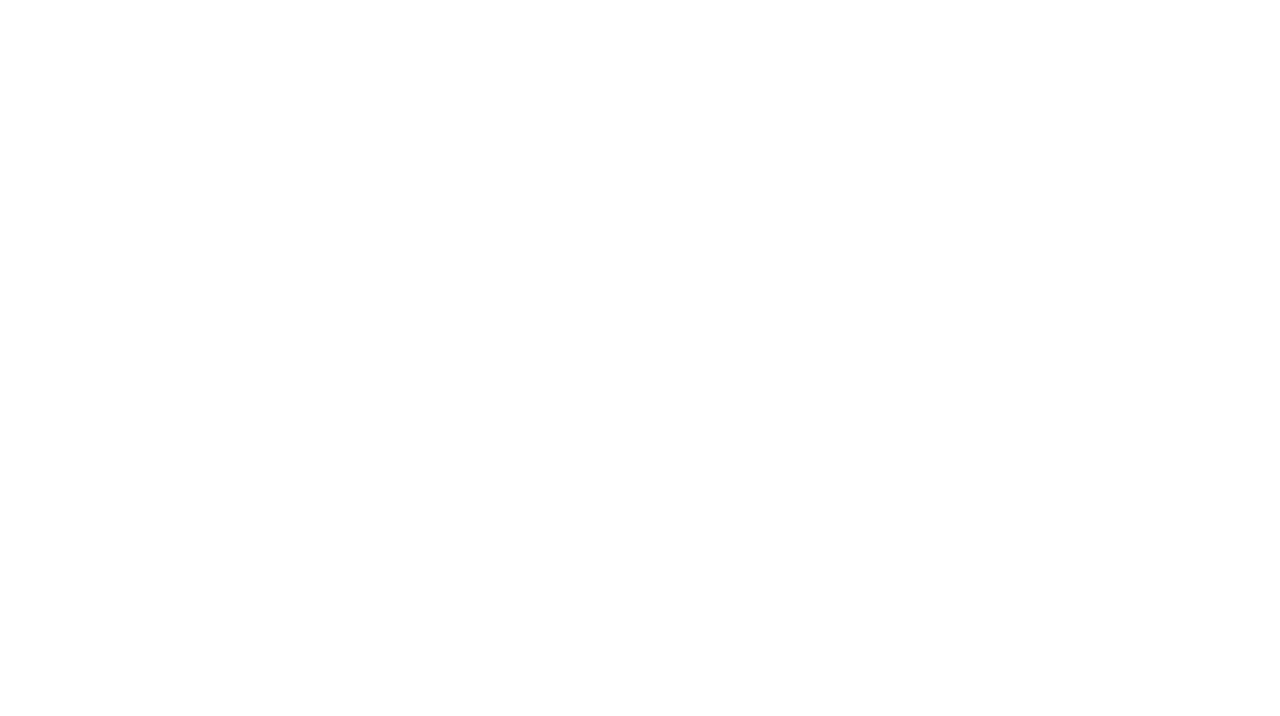
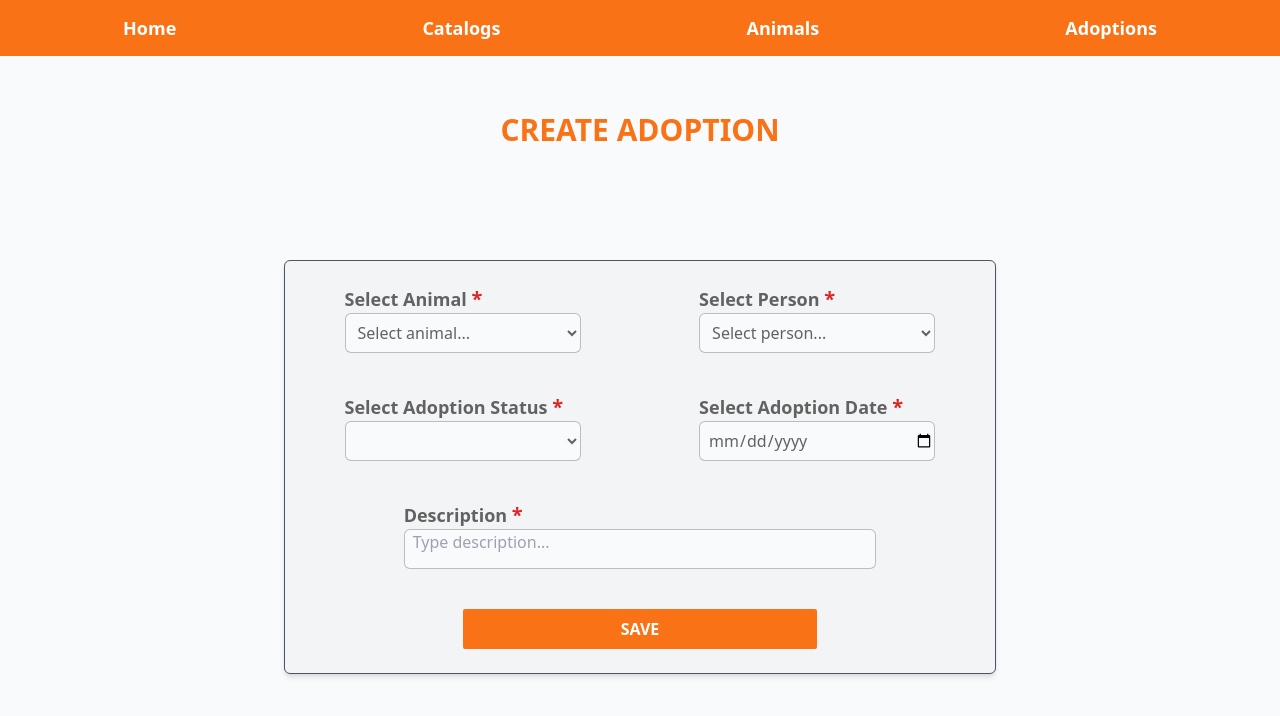
Before and after one commit to PixeLarm12/animal-adoption-system, a Vue app in the folder front/: page /adoptions/create in a window 1280 px wide. Before the commit this address had no page. Shown: the top 716 px of the page. Built offline with nearby package versions, Linux system fonts and the light colour scheme.

Commit message:
Added adoptions

```diff
--- a/front/src/main.js
+++ b/front/src/main.js
@@ -10,6 +10,8 @@ import CatalogCreateOrEdit from './pages/Catalogs/CatalogCreateOrEdit.vue'
 import CatalogDetail from './pages/Catalogs/CatalogDetail.vue'
 import Animals from './pages/Animals/Animals.vue'
 import AnimalCreateOrEdit from './pages/Animals/AnimalCreateOrEdit.vue'
+import Adoptions from './pages/Adoptions/Adoptions.vue'
+import AdoptionCreateOrEdit from './pages/Adoptions/AdoptionCreateOrEdit.vue'
 
 const routes = [
     { path: '/', name: "home", component: Home, meta: { title: 'Home'} },
@@ -21,6 +23,8 @@ const routes = [
     { path: '/animals', name: "animals", component: Animals, meta: { title: 'Animals'} },
     { path: '/animals/create', name: "animals-create", component: AnimalCreateOrEdit, meta: { title: 'AnimalCreateOrEdit'} },
     { path: '/animals/edit/:id', name: "animals-edit", component: AnimalCreateOrEdit, meta: { title: 'AnimalCreateOrEdit'} },
+    { path: '/adoptions', name: "adoptions", component: Adoptions, meta: { title: 'Adoptions'} },
+    { path: '/adoptions/create', name: "adoptions-create", component: AdoptionCreateOrEdit, meta: { title: 'AdoptionCreateOrEdit'} },
 ]
 
 const router = createRouter({
--- /dev/null
+++ b/front/src/pages/Adoptions/AdoptionCreateOrEdit.vue
@@ -0,0 +1,117 @@
+<template>
+    <page-template :title="getPageTitle">
+        <div class="w-8/12 py-6 flex flex-col justify-center items-center bg-gray-100 shadow-md border border-gray-600 rounded-md">
+            <div class="w-full grid grid-cols-12 place-content-center place-items-center gap-y-10">
+                <div class="col-span-12 lg:col-span-6 w-8/12 flex justify-start items-center text-left flex-wrap">
+                    <label for="animal_id" class="text-default-gray font-bold text-lg">Select Animal <span class="text-xl text-red-600 font-bold">*</span></label>
+                    <select v-model="adoption.animal_id" class="default-input" name="animal_id" id="animal_id" required>
+                        <option value="" selected>Select animal...</option>
+                        <option v-for="(animal, index) in animalsOptions" :key="index" :value="animal.id">{{ animal.name }}</option>
+                    </select>
+                </div>
+
+                <div class="col-span-12 lg:col-span-6 w-8/12 flex justify-start items-center text-left flex-wrap">
+                    <label for="person_id" class="text-default-gray font-bold text-lg">Select Person <span class="text-xl text-red-600 font-bold">*</span></label>
+                    <select v-model="adoption.person_id" class="default-input" name="person_id" id="animal_id" required>
+                        <option value="" selected>Select person...</option>
+                        <option v-for="(person, index) in peopleOptions" :key="index" :value="person.id">{{ person.name }}</option>
+                    </select>
+                </div>
+
+                <div class="col-span-12 lg:col-span-6 w-8/12 flex justify-start items-center text-left flex-wrap">
+                    <label for="adoption-status" class="text-default-gray font-bold text-lg">Select Adoption Status <span class="text-xl text-red-600 font-bold">*</span></label>
+                    <select v-model="adoption.adoption_status" class="default-input" name="adoption-status" id="adoption-status" required>
+                        <option value="" selected>Select adoption's adoption status...</option>
+                        <option v-for="(status, index) in adoptionsStatusOptions" :key="index" :value="status.key">{{ status.label }}</option>
+                    </select>
+                </div>
+
+                <div class="col-span-12 lg:col-span-6 w-8/12 flex justify-start items-center text-left flex-wrap">
+                    <label for="adoption-date" class="text-default-gray font-bold text-lg">Select Adoption Date <span class="text-xl text-red-600 font-bold">*</span></label>
+                    <input v-model="adoption.adoption_date" type="date" name="adoption-date" id="adoption-date" class="default-input" required>
+                </div>
+
+                <div class="col-span-12 w-8/12 flex justify-start items-center text-left flex-wrap">
+                    <label for="description" class="text-default-gray font-bold text-lg">Description <span class="text-xl text-red-600 font-bold">*</span></label>
+                    <textarea v-model="adoption.description" name="description" id="description" placeholder="Type description..." class="default-input resize-none" required></textarea>
+                </div>
+
+                <div class="col-span-12 w-6/12 flex justify-center items-center text-left">
+                    <button class="w-full default-button">Save</button>
+                </div>
+            </div>
+        </div>
+    </page-template>
+</template>
+
+<script>
+import PageTemplate from "../../components/PageTemplate.vue"
+
+export default {
+    beforeMount() {
+        // if(this.$route.params.id) {
+        //     this.getAnimal();
+        // }
+    },
+    components: {
+        PageTemplate
+    },
+    computed: {
+        getPageTitle() {
+            return this.adoption.id ? `Edit ${this.adoption.id}` : 'Create adoption';
+        },
+    },
+    data() {
+        return {
+            adoption: {
+                id: '',
+                animal_id: '',
+                person_id: '',
+                status: '',
+                adoption_date: '',
+                observation: '',
+            },
+            adoptionsStatusOptions: [
+                {
+                    key: 'not_started',
+                    label: 'Not started'
+                },
+                {
+                    key: 'processing',
+                    label: 'Processing'
+                },
+                {
+                    key: 'accepted',
+                    label: 'Accepted'
+                },
+                {
+                    key: 'not_accepted',
+                    label: 'Not accepted'
+                },
+            ],
+            animalsOptions: [
+                {
+                    id: 1,
+                    name: 'Doguinho'
+                },
+                {
+                    id: 2,
+                    name: 'Car'
+                },
+            ],
+            peopleOptions: [
+                {
+                    id: 1,
+                    name: 'User 1'
+                },
+                {
+                    id: 2,
+                    name: 'User 2'
+                },
+            ]
+        }
+    },
+
+}
+
+</script>
--- /dev/null
+++ b/front/src/pages/Adoptions/Adoptions.vue
@@ -0,0 +1,77 @@
+<template>
+    <page-template>
+        <div class="w-screen flex flex-col justify-center items-center">
+            <div class="w-10/12 h-full flex flex-col justify-center items-center">
+                <router-link to="/adoptions/create" class="default-button self-start mb-5">Start new Adoption</router-link>
+
+                <table-template :headers="tableHeaders">
+                    <tr v-for="adoption in adoptions" :key="adoption.id" class="w-full border border-black divide-x-2 divide-black">
+                        <td class="lg:pl-3 pl-1 h-10 w-4/12">
+                            {{ adoption.animal }}
+                        </td>
+                        <td class="lg:pl-3 pl-1 h-10 w-2/12">
+                            {{ adoption.person }}
+                        </td>
+                        <td class="lg:pl-3 pl-1 h-10 w-1/12">
+                            {{ adoption.status }}
+                        </td>
+                        <td class="lg:pl-3 pl-1 h-10 w-2/12">
+                            {{ adoption.adoption_date }}
+                        </td>
+                        <td class="lg:pl-3 pl-1 h-10 w-1/12">
+                            <div class="w-full flex justify-start lg:gap-6 gap-1">
+                                <router-link :to="'/adoptions/edit/' + adoption.id" class="hover:underline uppercase">Edit</router-link>
+                                <span @click="remove(adoption.id)" class="hover:underline uppercase">Delete</span>
+                            </div>
+                        </td>
+                    </tr>
+                </table-template>
+            </div>
+        </div>
+    </page-template>
+</template>
+
+<script>
+import PageTemplate from "../../components/PageTemplate.vue"
+import TableTemplate from '../../components/Utils/TableTemplate.vue'
+
+export default {
+    components: {
+        PageTemplate,
+        TableTemplate
+    },
+    methods: {
+        remove(id) {
+            console.log(`This item ${id} needs to be removed!!!`);
+        }
+    },
+    data() {
+        return {
+            adoptions: [
+                {
+                    id: 1,
+                    animal: 'Doguinho',
+                    person: 'Usuario 1',
+                    status: 'Processing',
+                    adoption_date: '2024-06-10',
+                    observation: ''
+                },
+                {
+                    id: 2,
+                    animal: 'Doguinho',
+                    person: 'Usuario 2',
+                    status: 'Accepted',
+                    adoption_date: '2024-06-10',
+                    observation: ''
+                },
+            ],
+            tableHeaders: [
+                "Animal",
+                "Person",
+                "Status",
+                "Date",
+            ]
+        }
+    }
+}
+</script>
```
